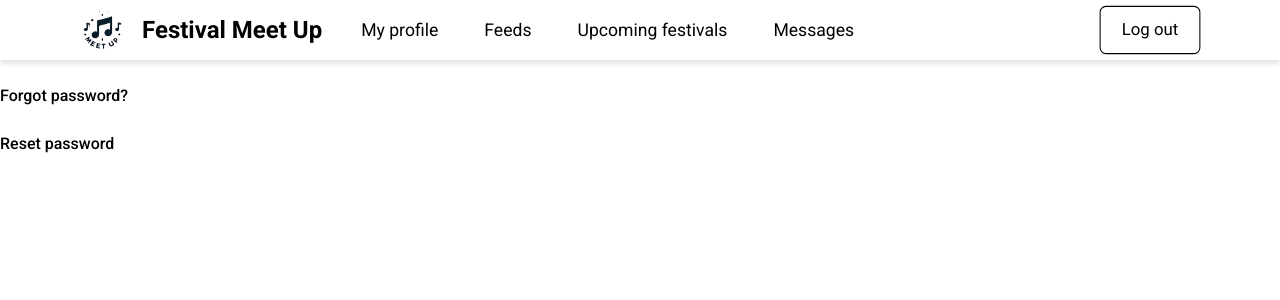
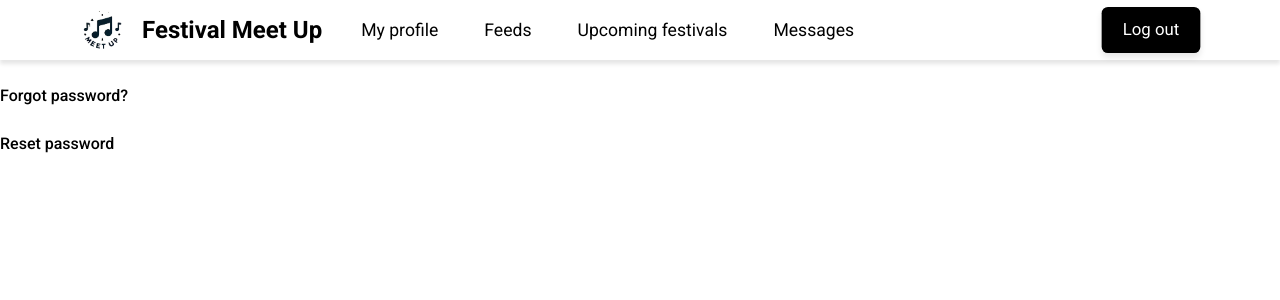
Before and after one commit to Lucy8824/CFG-degree-fullstack-group-project-2024, a React (Create React App) app: page / in a window 1280 px wide. In both pictures the pointer is over the button "Log out". Shown: the top 300 px of the page. Built offline with nearby package versions, Linux system fonts and the light colour scheme; the HTML template or start-up script is replaced by a standard one.

Commit message:
Added some changes in CSS

```diff
--- a/src/App.js
+++ b/src/App.js
@@ -1,9 +1,9 @@
 import React from 'react';
 
 import './App.css';
-import NavBar from './NavBar';
-import ModalForgotPassword from './ModalForgotPassword';
-import ModalResetPassword from './ModalResetPassword'
+import NavBar from './components/NavBar';
+import ModalForgotPassword from './components/ModalForgotPassword';
+import ModalResetPassword from './components/ModalResetPassword'
 
 export default function App() {
   return (
--- a/src/NavBar.css
+++ b/src/components/NavBar.css
@@ -37,8 +37,8 @@
 }
 
 .logOutButton:hover {
-    background-color: white;
-    color:black;
-    border: 1px solid black;
-    transform: scale(1.05);
+  color: #ffffff;
+  background-color: black;
+  transform: scale(1.05);
+  box-shadow: 0 4px 6px rgba(0, 0, 0, 0.1);
 }
--- a/src/NavBar.js
+++ b/src/components/NavBar.js
@@ -4,7 +4,7 @@ import Nav from 'react-bootstrap/Nav';
 import Navbar from 'react-bootstrap/Navbar';
 import Button from 'react-bootstrap/Button';
 import './NavBar.css';
-import logo from './logo.png';
+import logo from './img/logo.png';
 
 export default function NavBar() {
     return (
```
Also changed, not shown: src/components/ModalForgotPassword.js (renamed from src/ModalForgotPassword.js), src/components/ModalResetPassword.js (renamed from src/ModalResetPassword.js), src/components/ModalsStyle.css (renamed from src/ModalsStyle.css), src/components/img/logo.png (renamed from src/logo.png).
